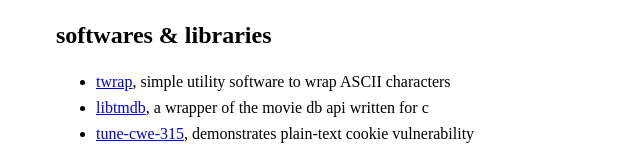
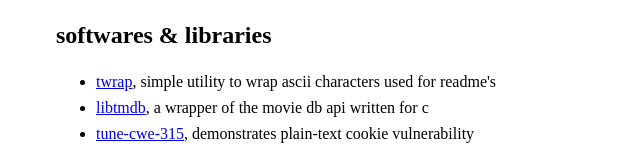
Before and after one commit to youkwhd/youkwhd.com, a Next.js app: page / in a window 1280 px wide. Shown: the part 388-547 px from the top of the page, without its empty margins (319-959 px from the left). Built offline with nearby package versions, Linux system fonts and the light colour scheme.

Commit message:
chore: no uppercase letter

```diff
--- a/src/pages/index.tsx
+++ b/src/pages/index.tsx
@@ -47,7 +47,7 @@ export default ({ posts, banners }: Props): JSX.Element => {
                 <ul>
                     <li>
                         <Link href={"https://github.com/youkwhd/twrap"} target="_blank">twrap</Link>
-                        , simple utility software to wrap ASCII characters
+                        , simple utility to wrap ascii characters used for readme's
                     </li>
                     <li>
                         <Link href={"https://github.com/youkwhd/libtmdb"} target="_blank">libtmdb</Link>
```
